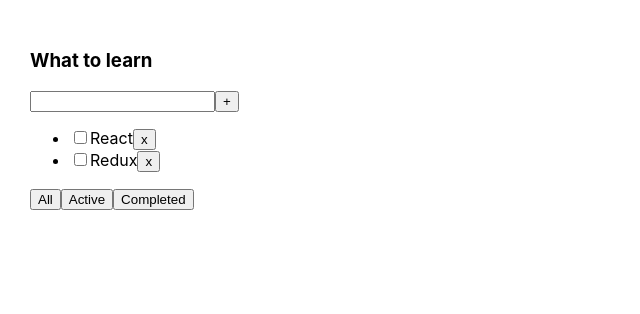
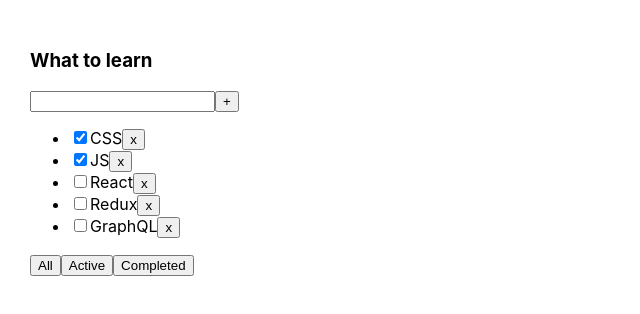
Before and after one commit to VitalikSamusenko/TODO, a React (Create React App) app: page / in a window 1280 px wide. Shown: the top 314 px of the page, without its empty margins (0-640 px from the left). Built offline with nearby package versions, Linux system fonts and the light colour scheme.

Commit message:
feat: added uuid and function for adding a task

```diff
--- a/package.json
+++ b/package.json
@@ -10,10 +10,12 @@
     "@types/node": "^16.18.58",
     "@types/react": "^18.2.25",
     "@types/react-dom": "^18.2.11",
+    "@types/uuid": "^9.0.5",
     "react": "^18.2.0",
     "react-dom": "^18.2.0",
     "react-scripts": "5.0.1",
     "typescript": "^4.9.5",
+    "uuid": "^9.0.1",
     "web-vitals": "^2.1.4"
   },
   "scripts": {
--- a/src/App.tsx
+++ b/src/App.tsx
@@ -1,23 +1,30 @@
 import React, { useState } from 'react';
 import './App.css';
 import { TaskType, TodoList } from "./TodoList";
+import { v1 } from "uuid";
 
 export type FilterValuesType = "all" | "completed" | "active"
 
 function App() {
 
   let [tasks, setTasks] = useState<Array<TaskType>>([
-    { id: 1, title: "CSS", isDone: true },
-    { id: 2, title: "JS", isDone: true },
-    { id: 3, title: "React", isDone: false },
-    { id: 4, title: "Redux", isDone: false },
+    { id: v1(), title: "CSS", isDone: true },
+    { id: v1(), title: "JS", isDone: true },
+    { id: v1(), title: "React", isDone: false },
+    { id: v1(), title: "Redux", isDone: false },
+    { id: v1(), title: "GraphQL", isDone: false },
   ])
-  let [filter, setFilter] = useState<FilterValuesType>("active")
+  let [filter, setFilter] = useState<FilterValuesType>("all")
 
-
-  function removeTask(id: number) {
+  function removeTask(id: string) {
     let filteredTasks = tasks.filter(el => el.id !== id)
     setTasks(filteredTasks)
+  }
+
+  function addTask(title: string) {
+    let newTask = { id: v1(), title: title, isDone: false }
+    let newTasks = [newTask, ...tasks]
+    setTasks(newTasks)
   }
 
   function changeFilter(value: FilterValuesType) {
@@ -38,6 +45,7 @@
         tasks={tasksForTodoList}
         removeTask={removeTask}
         changeFilter={changeFilter}
+        addTask={addTask}
       />
     </div>
   );
--- a/src/TodoList.tsx
+++ b/src/TodoList.tsx
@@ -1,8 +1,8 @@
-import React from 'react';
+import React, { useState } from 'react';
 import { FilterValuesType } from "./App";
 
 export type TaskType = {
-  id: number
+  id: string
   title: string
   isDone: boolean
 }
@@ -10,30 +10,45 @@
 type PropsType = {
   title: string
   tasks: Array<TaskType>
-  removeTask: (id: number) => void
+  removeTask: (id: string) => void
   changeFilter: (value: FilterValuesType) => void
+  addTask: (title: string) => void
 }
 
 export function TodoList(props: PropsType) {
+  const [newTaskTitle, setNewTaskTitle] = useState("")
+
   return (
     <div>
       <h3>{props.title}</h3>
       <div>
-        <input />
-        <button>+</button>
+        <input
+          value={newTaskTitle}
+          onChange={e => setNewTaskTitle(e.target.value)}
+          onKeyDown={e => {
+            if (e.key === "Enter") {
+              props.addTask(newTaskTitle)
+              setNewTaskTitle("")
+            }
+          }}
+        />
+        <button onClick={() => {
+          props.addTask(newTaskTitle)
+          setNewTaskTitle("")
+        }}>+</button>
       </div>
       <ul>
         {
-          props.tasks.map(el => <li><input type="checkbox" checked={el.isDone} />
+          props.tasks.map(el => <li key={el.id}><input type="checkbox" checked={el.isDone} />
             <span>{el.title}</span>
             <button onClick={() => { props.removeTask(el.id) }}>x</button>
           </li>)
         }
       </ul>
       <div>
-        <button onClick={ () => {props.changeFilter("all")} }>All</button>
-        <button onClick={ () => {props.changeFilter("active")} }>Active</button>
-        <button onClick={ () => {props.changeFilter("completed")} }>Completed</button>
+        <button onClick={() => { props.changeFilter("all") }}>All</button>
+        <button onClick={() => { props.changeFilter("active") }}>Active</button>
+        <button onClick={() => { props.changeFilter("completed") }}>Completed</button>
       </div>
     </div>
   );
--- a/src/index.tsx
+++ b/src/index.tsx
@@ -7,10 +7,6 @@
 const root = ReactDOM.createRoot(
   document.getElementById('root') as HTMLElement
 );
-root.render(
-  <React.StrictMode>
-    <App />
-  </React.StrictMode>
-);
+root.render(<App />);
 
 reportWebVitals();
```
Also changed, not shown: 1 other file (tests, documents, lock files or other folders).
